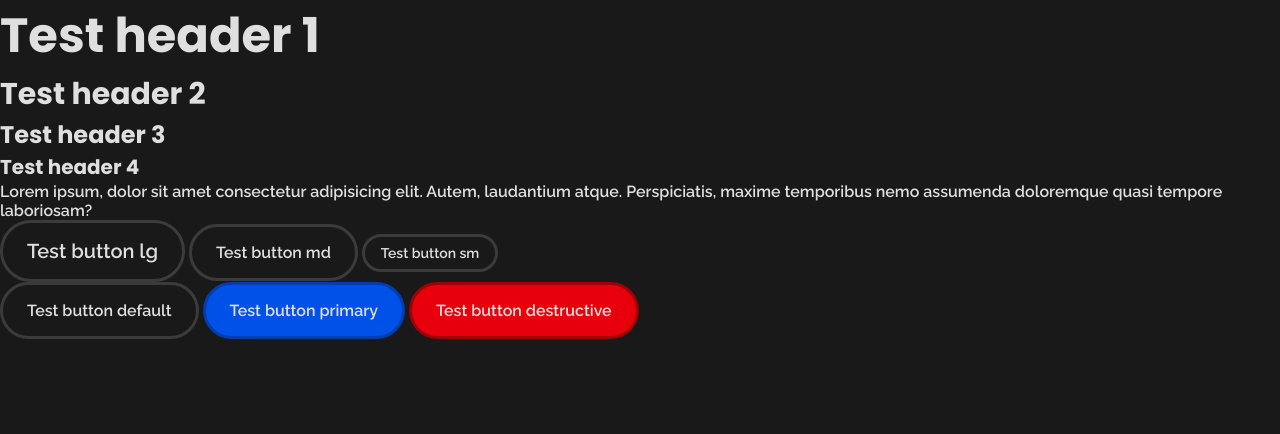
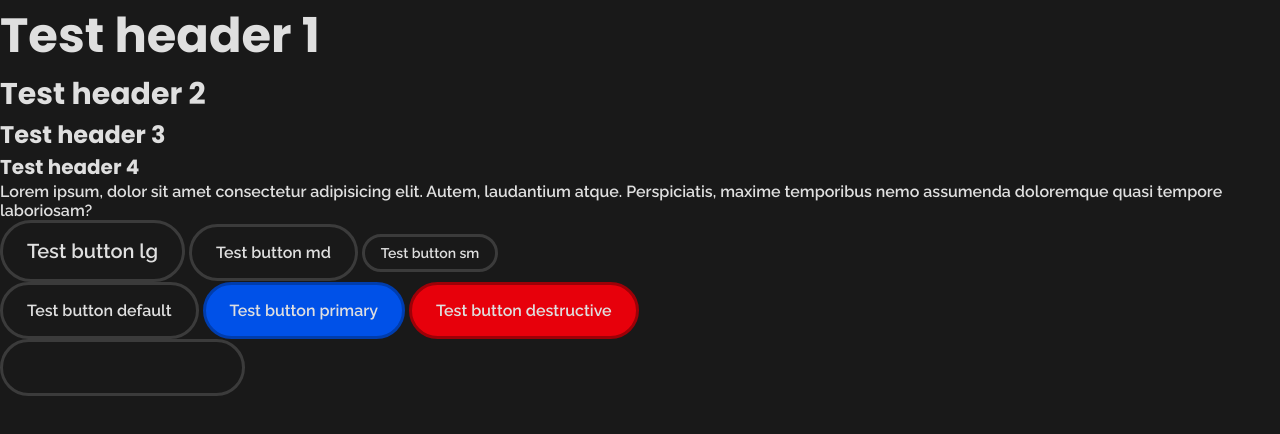
Before and after one commit to Vaalley/kohai-ui, a SvelteKit app: page / in a window 1280 px wide. Shown: the top 434 px of the page. Built offline with nearby package versions, Linux system fonts and the light colour scheme.

Commit message:
remove unecessary cursor style

```diff
--- a/src/routes/+page.svelte
+++ b/src/routes/+page.svelte
@@ -29,4 +29,6 @@
 		<Button color="primary">Test button primary</Button>
 		<Button color="destructive">Test button destructive</Button>
 	</section>
+
+	<input type="text">
 </main>
--- a/src/styles/global.scss
+++ b/src/styles/global.scss
@@ -208,7 +208,6 @@ input, textarea, select, button {
 	background-color: var(--background);
 	color: var(--foreground);
 	border-radius: var(--border-radius-full);
-	cursor: pointer;
 	padding: var(--spacing-md) var(--spacing-lg);
 	transition: all 0.2s ease-in-out;
 	cursor: url('/cursors/pointer.svg') 4 4, auto;
```
